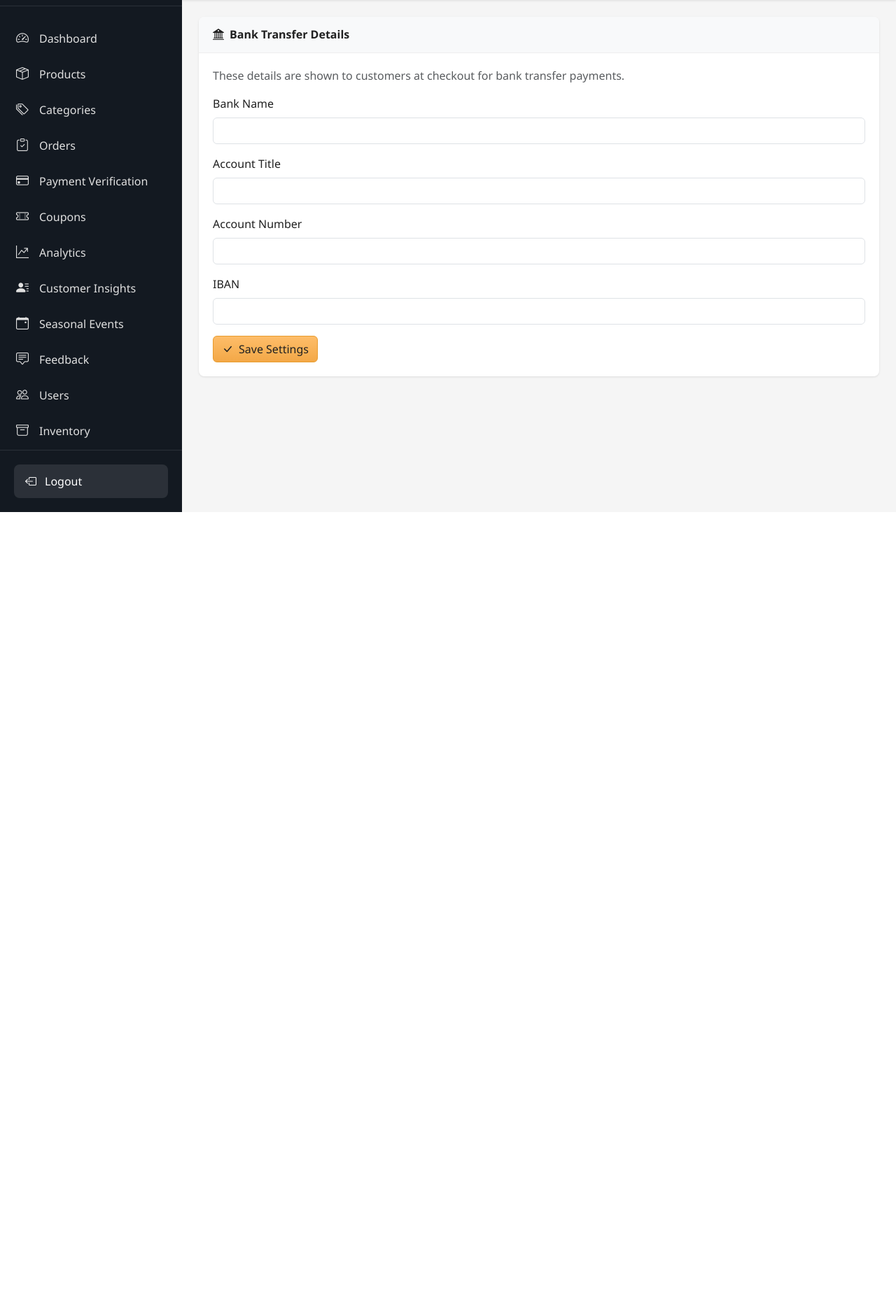
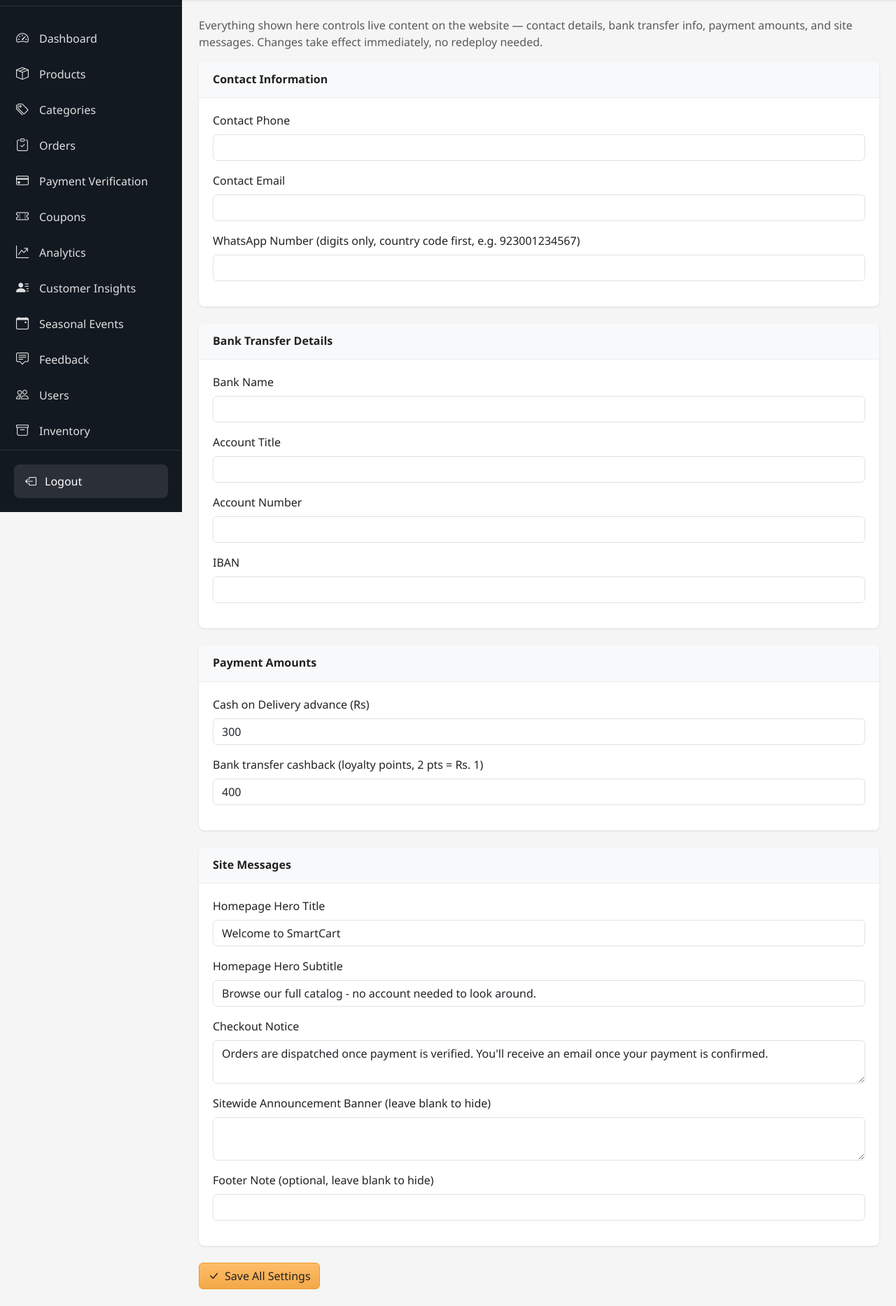
Before and after one commit to azfarabbasi/SmartCart, a Flask app: page /admin/settings in a window 1280 px wide. Shown: the part 68-1935 px from the top of the page at 70% size. Before the commit the page ends 800 px from the top, so only its background shows below. Run offline with Flask 3, Linux system fonts and the light colour scheme; the visitor is signed in with stand-in values (Sample User, id 1); data that the repository does not hold is empty.

Commit message:
Make all site-displayed content admin-manageable via Site Settings: contact info, bank details, hero/checkout messages, an optional sitewide announcement banner, footer note, and the COD advance / bank-transfer cashback amounts (now parameters to place_order and verify_bank_transfer_cashback instead of hardcoded).

```diff
--- a/app.py
+++ b/app.py
@@ -27,11 +27,22 @@ def create_app():
     app.jinja_env.globals['max'] = max
 
     @app.context_processor
-    def inject_contact_info():
+    def inject_site_settings():
+        from flask import g
+
+        import sitesettings
+        if 'site_settings' not in g:
+            try:
+                cur = db.get_db().cursor()
+                g.site_settings = sitesettings.get_settings(cur)
+            except Exception:
+                g.site_settings = dict(sitesettings.DEFAULTS)
+        settings = g.site_settings
         return {
-            'contact_phone': app.config['CONTACT_PHONE'],
-            'contact_email': app.config['CONTACT_EMAIL'],
-            'whatsapp_number': app.config['WHATSAPP_NUMBER'],
+            'site_settings': settings,
+            'contact_phone': settings.get('contact_phone') or app.config['CONTACT_PHONE'],
+            'contact_email': settings.get('contact_email') or app.config['CONTACT_EMAIL'],
+            'whatsapp_number': settings.get('whatsapp_number') or app.config['WHATSAPP_NUMBER'],
         }
 
     @app.context_processor
--- a/blueprints/admin/routes.py
+++ b/blueprints/admin/routes.py
@@ -8,6 +8,7 @@ import oracledb
 from flask import (Blueprint, current_app, flash, redirect, render_template,
                     request, session, url_for)
 
+import sitesettings
 from blueprints.auth.decorators import admin_required
 from db import get_db
 from extensions import limiter
@@ -452,8 +453,10 @@ def verify_payment(order_id):
     )
 
     if method == 'bank_transfer':
+        settings = sitesettings.get_settings(cur)
+        cashback_points = int(sitesettings.get_setting_number(settings, 'cashback_points', 400))
         pts_var = cur.var(int)
-        cur.callproc('verify_bank_transfer_cashback', [order_id, pts_var])
+        cur.callproc('verify_bank_transfer_cashback', [order_id, cashback_points, pts_var])
 
     log_admin_action(cur, session['user_id'], 'payment.verify', 'Order', order_id)
     get_db().commit()
@@ -547,19 +550,30 @@ def toggle_coupon(coupon_id):
 @admin_required
 def site_settings():
     cur = get_db().cursor()
-    keys = ['bank_name', 'bank_account_title', 'bank_account_number', 'bank_iban']
+    all_keys = [key for _group, fields in sitesettings.FIELD_GROUPS for key, _label, _kind in fields]
+
     if request.method == 'POST':
-        for key in keys:
+        for key in all_keys:
             value = request.form.get(key, '').strip()
-            cur.execute("UPDATE SiteSettings SET setting_value = :v WHERE setting_key = :k", {'v': value, 'k': key})
+            cur.execute(
+                """
+                MERGE INTO SiteSettings s
+                USING (SELECT :k AS setting_key FROM dual) d
+                ON (s.setting_key = d.setting_key)
+                WHEN MATCHED THEN UPDATE SET s.setting_value = :v
+                WHEN NOT MATCHED THEN INSERT (setting_key, setting_value) VALUES (:k, :v)
+                """,
+                {'k': key, 'v': value},
+            )
         log_admin_action(cur, session['user_id'], 'settings.update')
         get_db().commit()
         flash('Settings updated.', 'success')
         return redirect(url_for('admin.site_settings'))
 
-    cur.execute("SELECT setting_key, setting_value FROM SiteSettings")
-    settings = {k: v for k, v in cur.fetchall()}
-    return render_template('admin/site_settings.html', settings=settings)
+    settings = sitesettings.get_settings(cur)
+    return render_template(
+        'admin/site_settings.html', settings=settings, field_groups=sitesettings.FIELD_GROUPS,
+    )
 
 
 # ── USERS / INVENTORY / AUDIT LOG ────────────────────────────────
--- /dev/null
+++ b/sitesettings.py
@@ -0,0 +1,58 @@
+DEFAULTS = {
+    'contact_phone': '',
+    'contact_email': '',
+    'whatsapp_number': '',
+    'hero_title': 'Welcome to SmartCart',
+    'hero_subtitle': 'Browse our full catalog - no account needed to look around.',
+    'checkout_notice': "Orders are dispatched once payment is verified. You'll receive an email once your payment is confirmed.",
+    'site_announcement': '',
+    'footer_note': '',
+    'bank_name': '',
+    'bank_account_title': '',
+    'bank_account_number': '',
+    'bank_iban': '',
+    'cod_advance_amount': '300',
+    'cashback_points': '400',
+}
+
+# Keys grouped for the admin settings form.
+FIELD_GROUPS = [
+    ('Contact Information', [
+        ('contact_phone', 'Contact Phone', 'text'),
+        ('contact_email', 'Contact Email', 'text'),
+        ('whatsapp_number', 'WhatsApp Number (digits only, country code first, e.g. 923001234567)', 'text'),
+    ]),
+    ('Bank Transfer Details', [
+        ('bank_name', 'Bank Name', 'text'),
+        ('bank_account_title', 'Account Title', 'text'),
+        ('bank_account_number', 'Account Number', 'text'),
+        ('bank_iban', 'IBAN', 'text'),
+    ]),
+    ('Payment Amounts', [
+        ('cod_advance_amount', 'Cash on Delivery advance (Rs)', 'number'),
+        ('cashback_points', 'Bank transfer cashback (loyalty points, 2 pts = Rs. 1)', 'number'),
+    ]),
+    ('Site Messages', [
+        ('hero_title', 'Homepage Hero Title', 'text'),
+        ('hero_subtitle', 'Homepage Hero Subtitle', 'text'),
+        ('checkout_notice', 'Checkout Notice', 'textarea'),
+        ('site_announcement', 'Sitewide Announcement Banner (leave blank to hide)', 'textarea'),
+        ('footer_note', 'Footer Note (optional, leave blank to hide)', 'text'),
+    ]),
+]
+
+
+def get_settings(cur):
+    cur.execute("SELECT setting_key, setting_value FROM SiteSettings")
+    values = dict(DEFAULTS)
+    for key, value in cur.fetchall():
+        if value is not None:
+            values[key] = value
+    return values
+
+
+def get_setting_number(settings, key, default):
+    try:
+        return float(settings.get(key, default))
+    except (TypeError, ValueError):
+        return default
--- a/static/css/style.css
+++ b/static/css/style.css
@@ -2526,6 +2526,23 @@ a:hover {
 }
 
 /* ═══════════════════════════════════════════════════════════
+   ANNOUNCEMENT BANNER
+   ═══════════════════════════════════════════════════════════ */
+.announcement-banner {
+    background: var(--accent);
+    color: var(--primary-dark);
+    font-weight: 600;
+    text-align: center;
+    padding: 8px 16px;
+}
+
+.footer-note {
+    font-size: 0.8rem;
+    color: var(--gray-400);
+    margin-top: 4px;
+}
+
+/* ═══════════════════════════════════════════════════════════
    LOYALTY POINTS
    ═══════════════════════════════════════════════════════════ */
 .loyalty-balance-badge {
--- a/templates/admin/site_settings.html
+++ b/templates/admin/site_settings.html
@@ -2,32 +2,34 @@
 {% block title %}Site Settings - Admin | SmartCart{% endblock %}
 {% block page_title %}Site Settings{% endblock %}
 {% block content %}
-    <div class="admin-card">
-        <div class="card-header"><h5><i class="bi bi-bank2 me-2"></i>Bank Transfer Details</h5></div>
-        <div class="card-body">
-            <p class="text-muted">These details are shown to customers at checkout for bank transfer payments.</p>
+    <p class="text-muted">Everything shown here controls live content on the website &mdash; contact details, bank
+        transfer info, payment amounts, and site messages. Changes take effect immediately, no redeploy needed.</p>
+
     <form method="POST" action="{{ url_for('admin.site_settings') }}">
         <input type="hidden" name="csrf_token" value="{{ csrf_token() }}">
+
+        {% for group_name, fields in field_groups %}
+            <div class="admin-card mb-4">
+                <div class="card-header"><h5>{{ group_name }}</h5></div>
+                <div class="card-body">
+                    {% for key, label, kind in fields %}
                         <div class="mb-3">
-                    <label class="form-label">Bank Name</label>
-                    <input type="text" class="form-control" name="bank_name" value="{{ settings.get('bank_name', '') }}">
+                            <label class="form-label" for="{{ key }}">{{ label }}</label>
+                            {% if kind == 'textarea' %}
+                                <textarea class="form-control" id="{{ key }}" name="{{ key }}" rows="2">{{ settings.get(key, '') }}</textarea>
+                            {% elif kind == 'number' %}
+                                <input type="number" step="1" min="0" class="form-control" id="{{ key }}" name="{{ key }}" value="{{ settings.get(key, '') }}">
+                            {% else %}
+                                <input type="text" class="form-control" id="{{ key }}" name="{{ key }}" value="{{ settings.get(key, '') }}">
+                            {% endif %}
                         </div>
-                <div class="mb-3">
-                    <label class="form-label">Account Title</label>
-                    <input type="text" class="form-control" name="bank_account_title" value="{{ settings.get('bank_account_title', '') }}">
+                    {% endfor %}
                 </div>
-                <div class="mb-3">
-                    <label class="form-label">Account Number</label>
-                    <input type="text" class="form-control" name="bank_account_number" value="{{ settings.get('bank_account_number', '') }}">
             </div>
-                <div class="mb-3">
-                    <label class="form-label">IBAN</label>
-                    <input type="text" class="form-control" name="bank_iban" value="{{ settings.get('bank_iban', '') }}">
-                </div>
+        {% endfor %}
+
         <button type="submit" class="btn btn-warning">
-                    <i class="bi bi-check-lg me-2"></i>Save Settings
+            <i class="bi bi-check-lg me-2"></i>Save All Settings
         </button>
     </form>
-        </div>
-    </div>
 {% endblock %}
--- a/templates/auth_base.html
+++ b/templates/auth_base.html
@@ -11,6 +11,7 @@
 </head>
 <body class="auth-page">
     {% include 'partials/_contact_bar.html' %}
+    {% include 'partials/_announcement_banner.html' %}
     <div class="auth-container">
         <div class="auth-logo">
             <a href="{{ url_for('customer.index') }}">
--- a/templates/base.html
+++ b/templates/base.html
@@ -12,6 +12,7 @@
 </head>
 <body>
     {% include 'partials/_contact_bar.html' %}
+    {% include 'partials/_announcement_banner.html' %}
     {% include 'partials/_nav_customer.html' %}
 
     <main class="main-content">
@@ -67,6 +68,7 @@
                 <span>Smart<span class="text-warning">Cart</span></span>
             </div>
             <p>&copy; 2026 SmartCart. All rights reserved.</p>
+            {% if site_settings.get('footer_note') %}<p class="footer-note">{{ site_settings.get('footer_note') }}</p>{% endif %}
         </div>
     </footer>
 
--- a/templates/customer/home.html
+++ b/templates/customer/home.html
@@ -3,8 +3,8 @@
 {% block content %}
     <section class="hero-banner">
         <div class="hero-content">
-            <h1>Welcome to SmartCart</h1>
-            <p>Browse our full catalog &mdash; no account needed to look around.</p>
+            <h1>{{ site_settings.get('hero_title', 'Welcome to SmartCart') }}</h1>
+            <p>{{ site_settings.get('hero_subtitle', '') }}</p>
         </div>
     </section>
 
```
Also changed, not shown: blueprints/customer/routes.py (+6 -7 lines), templates/customer/checkout.html (+9 -9 lines), templates/partials/_announcement_banner.html (added, +7 -0 lines), migrations/009_procedures.sql, migrations/010_site_settings_content.sql (added). Lines whose indentation alone changed are shown as unchanged.
